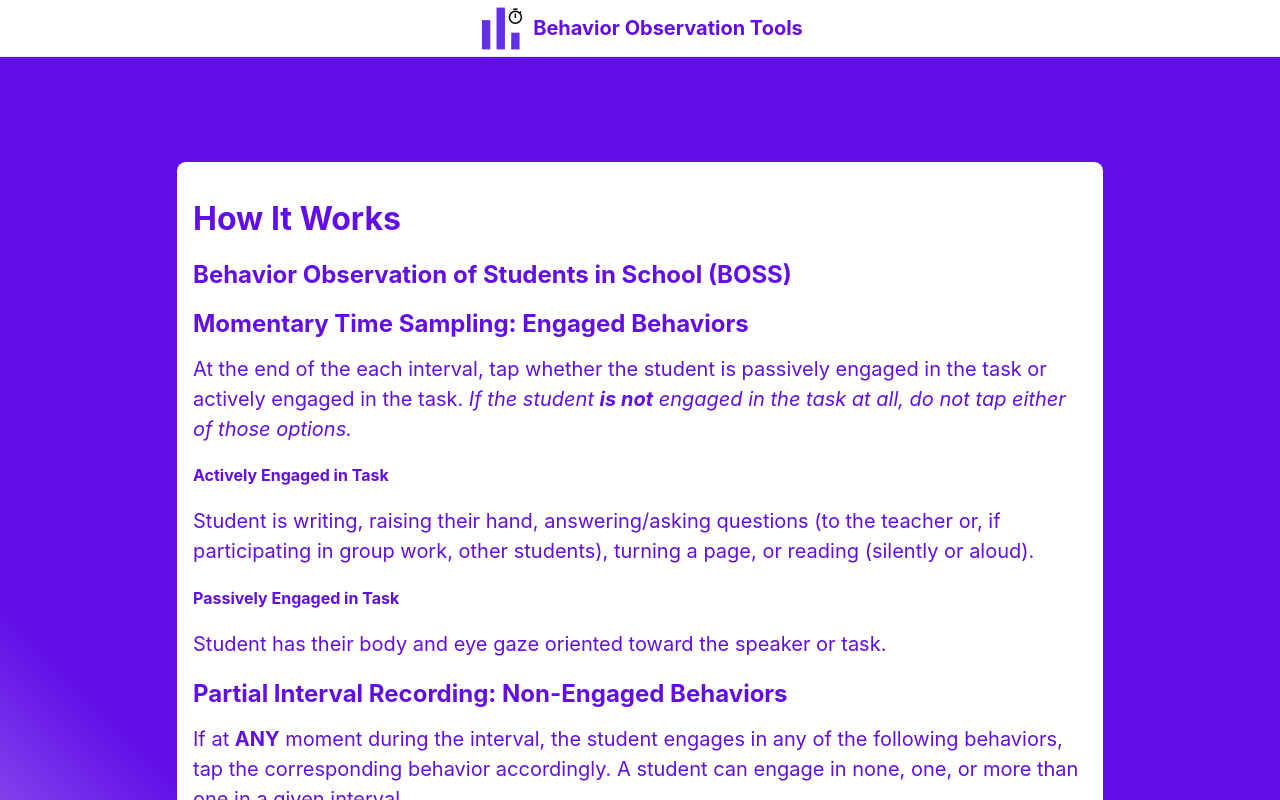
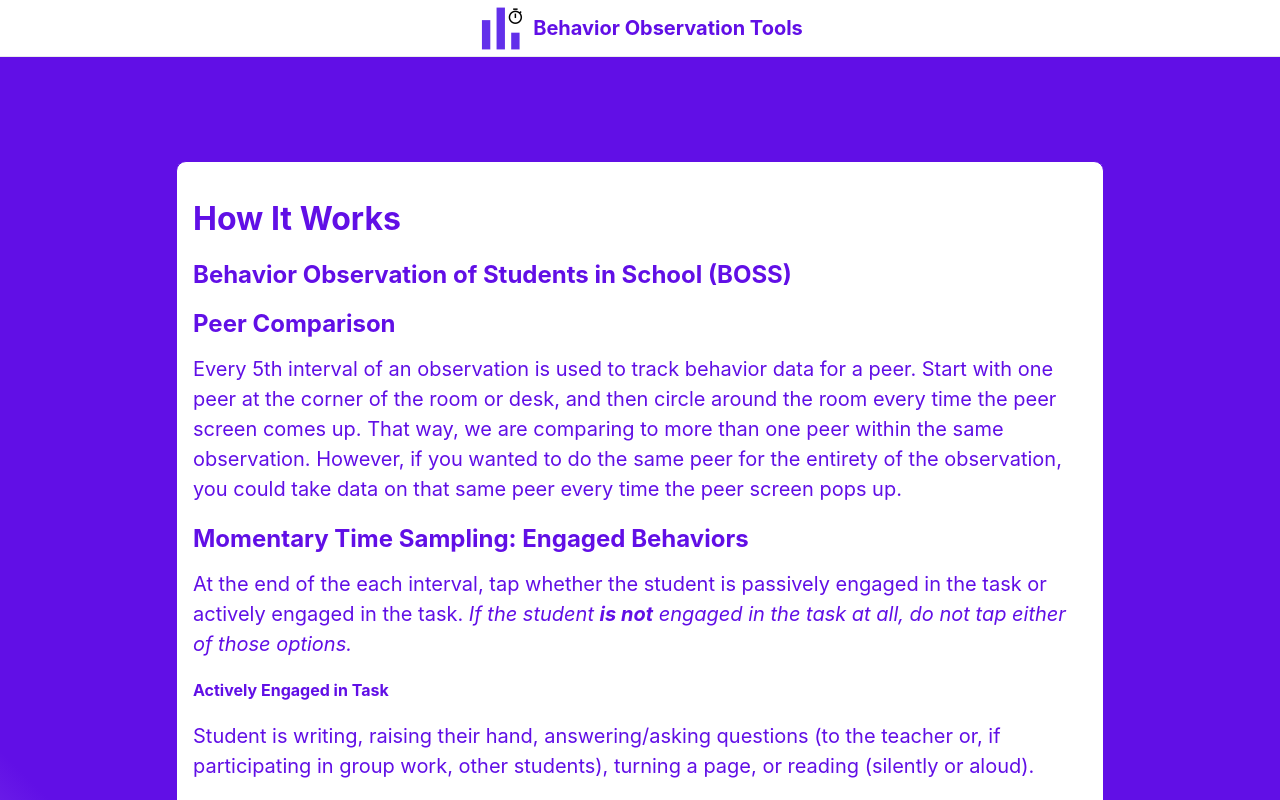
Before and after one commit to adeubank/www.behaviorobservationtools.com, a Next.js app: page /how-it-works in a window 1280 px wide. Shown: the top 800 px of the page. Built offline with nearby package versions, Linux system fonts and the light colour scheme.

Commit message:
update how it works

```diff
--- a/pages/how-it-works.js
+++ b/pages/how-it-works.js
@@ -8,6 +8,15 @@ export default function HowItWorks() {
       <h1>How It Works</h1>
 
        <h2>Behavior Observation of Students in School (BOSS)</h2>
+
+       <h3>Peer Comparison</h3>
+
+       <p>Every 5th interval of an observation is used to track behavior data for a peer.
+       Start with one peer at the corner of the room or desk, and then circle around the room every
+       time the peer screen comes up. That way, we are comparing to more than
+       one peer within the same observation. However, if you wanted to do the
+       same peer for the entirety of the observation, you could take data on that
+        same peer every time the peer screen pops up.</p><br/>
 
       <h3>Momentary Time Sampling: Engaged Behaviors</h3>
       <p>At the end of the each interval, tap whether the student is passively engaged in the task or actively engaged in the task. <em>If the student <b>is not</b> engaged in the task at all, do not tap either of those options.</em></p>
```
